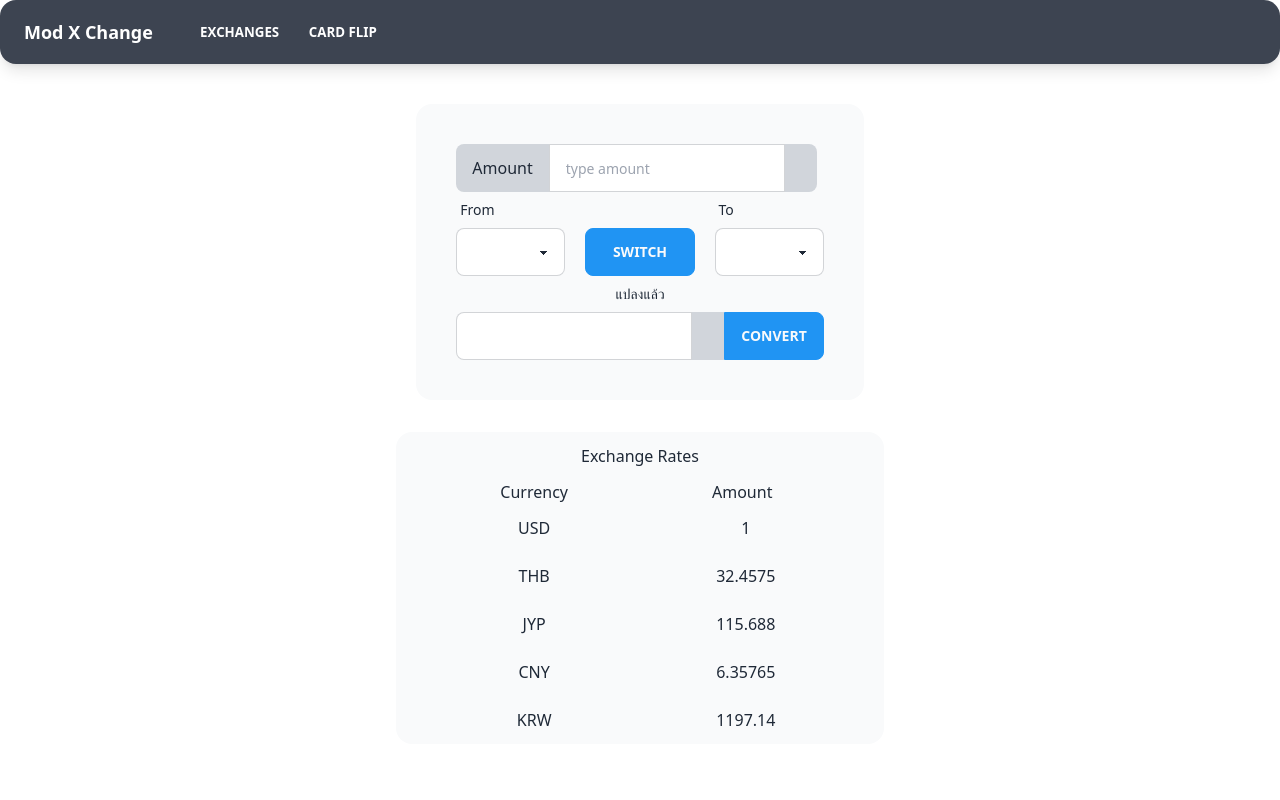
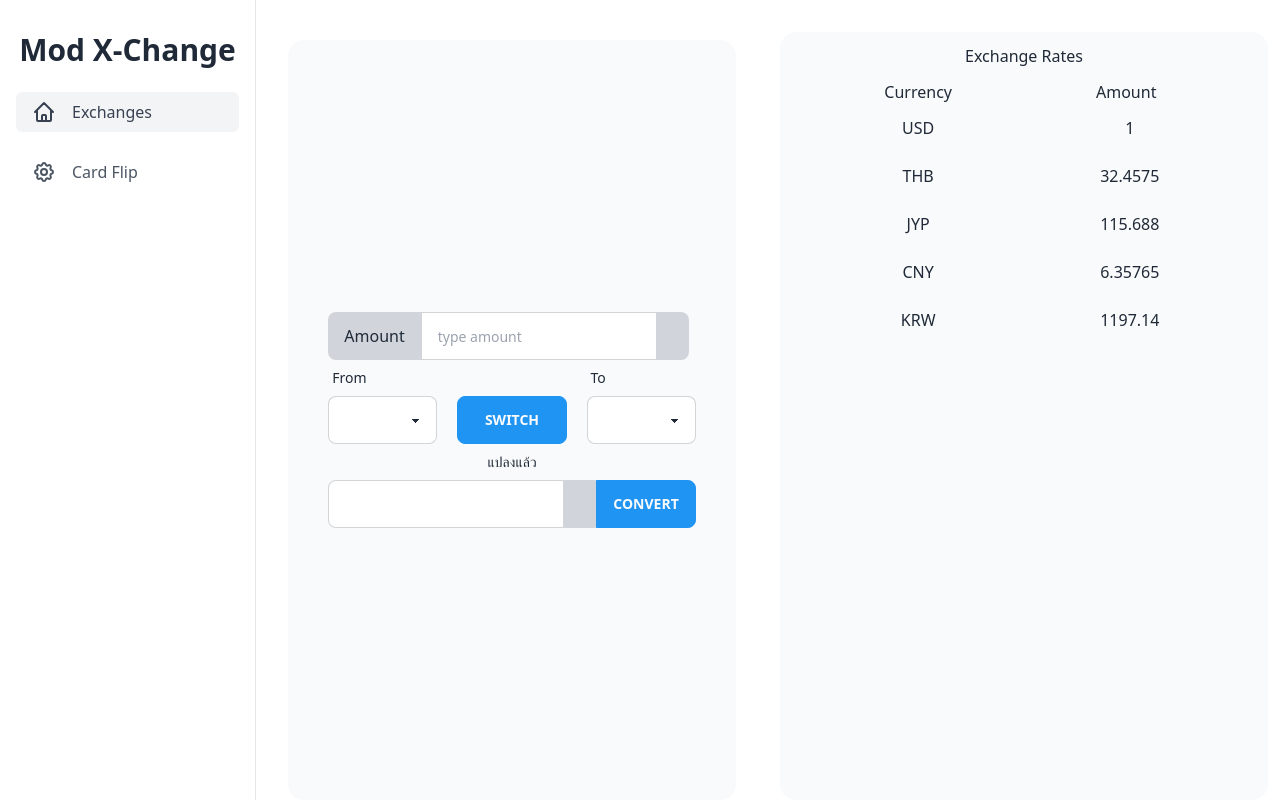
Before and after one commit to jirasin-c/mod-exchange, a Vue app: page / in a window 1280 px wide. Built offline with nearby package versions, Linux system fonts and the light colour scheme.

Commit message:
Update App.vue

```diff
--- a/src/App.vue
+++ b/src/App.vue
@@ -7,7 +7,7 @@
   THB: 32.4575,
   JYP: 115.688,
   CNY: 6.35765,
-  KRW: 1197.14
+  KRW: 1197.14,
 })
 
 const currenFrom = ref('')
@@ -20,7 +20,7 @@
   console.log(amount.value != '')
   if (amount.value != '') {
     tranferAmount.value = (amount.value * baseUSD[`${to}`]) / baseUSD[`${from}`]
-    document.getElementById("result").value = tranferAmount.value
+    document.getElementById('result').value = tranferAmount.value
   } else {
     Swal.fire({
       icon: 'error',
@@ -40,18 +40,49 @@
 </script>
 
 <template>
-  <div class="navbar mb-2 shadow-lg bg-neutral text-neutral-content rounded-box">
-    <div class="flex-none px-2 mx-2">
-      <span class="text-lg font-bold">Mod X Change</span>
-    </div>
-    <div class="flex-1 px-2 mx-2">
-      <div class="items-stretch hidden lg:flex">
-        <a class="btn btn-ghost btn-sm rounded-btn" href="#exchange">Exchanges</a>
-        <a class="btn btn-ghost btn-sm rounded-btn" href="#card-flip">Card Flip</a>
+  <!-- It's a navigation bar. -->
+  <div class="flex">
+  <div class="flex relative">
+      <div class="flex flex-col w-64 h-screen px-4 py-8 overflow-y-auto border-r">
+        <h2 class="text-3xl font-semibold text-center">Mod X-Change</h2>
+
+
+        <div class="flex flex-col justify-between mt-6">
+          <aside>
+            <ul>
+              <li>
+                <a class="flex items-center px-4 py-2 text-gray-700 bg-gray-100 rounded-md " href="#exchange">
+                  <svg xmlns="http://www.w3.org/2000/svg" class="w-6 h-6" fill="none" viewBox="0 0 24 24"
+                    stroke="currentColor">
+                    <path stroke-linecap="round" stroke-linejoin="round" stroke-width="2"
+                      d="M3 12l2-2m0 0l7-7 7 7M5 10v10a1 1 0 001 1h3m10-11l2 2m-2-2v10a1 1 0 01-1 1h-3m-6 0a1 1 0 001-1v-4a1 1 0 011-1h2a1 1 0 011 1v4a1 1 0 001 1m-6 0h6" />
+                  </svg>
+
+                  <span class="mx-4 font-medium">Exchanges</span>
+                </a>
+              </li>
+
+              <li>
+                <a class="flex items-center px-4 py-2 mt-5 text-gray-600 rounded-md hover:bg-gray-200" href="#">
+                  <svg xmlns="http://www.w3.org/2000/svg" class="w-6 h-6" fill="none" viewBox="0 0 24 24"
+                    stroke="currentColor">
+                    <path stroke-linecap="round" stroke-linejoin="round" stroke-width="2"
+                      d="M10.325 4.317c.426-1.756 2.924-1.756 3.35 0a1.724 1.724 0 002.573 1.066c1.543-.94 3.31.826 2.37 2.37a1.724 1.724 0 001.065 2.572c1.756.426 1.756 2.924 0 3.35a1.724 1.724 0 00-1.066 2.573c.94 1.543-.826 3.31-2.37 2.37a1.724 1.724 0 00-2.572 1.065c-.426 1.756-2.924 1.756-3.35 0a1.724 1.724 0 00-2.573-1.066c-1.543.94-3.31-.826-2.37-2.37a1.724 1.724 0 00-1.065-2.572c-1.756-.426-1.756-2.924 0-3.35a1.724 1.724 0 001.066-2.573c-.94-1.543.826-3.31 2.37-2.37.996.608 2.296.07 2.572-1.065z" />
+                    <path stroke-linecap="round" stroke-linejoin="round" stroke-width="2"
+                      d="M15 12a3 3 0 11-6 0 3 3 0 016 0z" />
+                  </svg>
+
+                  <span class="mx-4 font-medium">Card Flip</span>
+                </a>
+              </li>
+            </ul>
+
+          </aside>
+
+        </div>
       </div>
-    </div>
-  </div>
-  <div class="container mx-auto flex justify-center mt-10" id="exchange">
+      </div>
+      <div class="container mx-auto flex justify-center mt-10" id="exchange">
     <div class="p-10 card bg-base-200 flex justify-center">
       <label class="input-group">
         <span>Amount</span>
@@ -71,11 +102,23 @@
         <label class="label col-start-3">
           <span class="label-text">To</span>
         </label>
-        <select name id v-model="currenFrom" class="select select-bordered w-full">
+        <select
+          name
+          id
+          v-model="currenFrom"
+          class="select select-bordered w-full"
+        >
           <option v-for="(value, key) in baseUSD">{{ key }}</option>
         </select>
-        <button @click="switchCurren(currenFrom, currenTo)" class="btn btn-info">Switch</button>
-        <select name id v-model="currenTo" class="select select-bordered w-full">
+        <button @click="switchCurren(currenFrom, currenTo)" class="btn btn-info">
+          Switch
+        </button>
+        <select
+          name
+          id
+          v-model="currenTo"
+          class="select select-bordered w-full"
+        >
           <option v-for="(value, key) in baseUSD">{{ key }}</option>
         </select>
         <div class="form-control col-span-3">
@@ -91,7 +134,12 @@
               maxlength="10"
             />
             <span>{{ currenTo }}</span>
-            <button @click="calExchange(currenFrom, currenTo)" class="btn btn-info mx-auto">Convert</button>
+            <button
+              @click="calExchange(currenFrom, currenTo)"
+              class="btn btn-info mx-auto"
+            >
+              Convert
+            </button>
           </label>
         </div>
       </div>
@@ -105,21 +153,108 @@
         <p class="px-16 col-start-1">Currency</p>
         <p class="px-16 col-start-2">Amount</p>
       </div>
-      <div class="grid grid-cols-2 gap-4 mt-3 mb-3 text-center" v-for="(value, key) in baseUSD">
+      <div
+        class="grid grid-cols-2 gap-4 mt-3 mb-3 text-center"
+        v-for="(value, key) in baseUSD"
+      >
         <p>{{ key }}</p>
         <p>{{ value }}</p>
       </div>
     </div>
   </div>
+</div>
+  <!-- <div class="container mx-auto flex justify-center mt-10" id="exchange">
+    <div class="p-10 card bg-base-200 flex justify-center">
+      <label class="input-group">
+        <span>Amount</span>
+        <input
+          type="number"
+          placeholder="type amount"
+          v-model="amount"
+          class="input input-bordered"
+        />
+        <span>{{ currenFrom }}</span>
+      </label>
+      <div class="grid grid-cols-3 gap-x-5">
+        <label class="label">
+          <span class="label-text">From</span>
+        </label>
+
+        <label class="label col-start-3">
+          <span class="label-text">To</span>
+        </label>
+        <select
+          name
+          id
+          v-model="currenFrom"
+          class="select select-bordered w-full"
+        >
+          <option v-for="(value, key) in baseUSD">{{ key }}</option>
+        </select>
+        <button @click="switchCurren(currenFrom, currenTo)" class="btn btn-info">
+          Switch
+        </button>
+        <select
+          name
+          id
+          v-model="currenTo"
+          class="select select-bordered w-full"
+        >
+          <option v-for="(value, key) in baseUSD">{{ key }}</option>
+        </select>
+        <div class="form-control col-span-3">
+          <label class="label place-content-center">
+            <span class="label-text">แปลงแล้ว</span>
+          </label>
+          <label class="input-group input-group-md place-content-center">
+            <input
+              type="number"
+              id="result"
+              pointer-events="none"
+              class="input input-bordered"
+              maxlength="10"
+            />
+            <span>{{ currenTo }}</span>
+            <button
+              @click="calExchange(currenFrom, currenTo)"
+              class="btn btn-info mx-auto"
+            >
+              Convert
+            </button>
+          </label>
+        </div>
+      </div>
+    </div>
+  </div>
+
+  <div class="container mx-auto flex justify-center mt-8">
+    <div class="px-10 card bg-base-200 flex">
+      <h1 class="flex justify-center mt-3">Exchange Rates</h1>
+      <div class="grid grid-cols-2 gap-4 mt-3">
+        <p class="px-16 col-start-1">Currency</p>
+        <p class="px-16 col-start-2">Amount</p>
+      </div>
+      <div
+        class="grid grid-cols-2 gap-4 mt-3 mb-3 text-center"
+        v-for="(value, key) in baseUSD"
+      >
+        <p>{{ key }}</p>
+        <p>{{ value }}</p>
+      </div>
+    </div>
+  </div> -->
+
+
+
 </template>
 
 <style>
-input[type="number"]::-webkit-inner-spin-button,
-input[type="number"]::-webkit-outer-spin-button {
+input[type='number']::-webkit-inner-spin-button,
+input[type='number']::-webkit-outer-spin-button {
   -webkit-appearance: none;
   margin: 0;
 }
-input[id="result"] {
+input[id='result'] {
   pointer-events: none;
 }
 </style>
```
